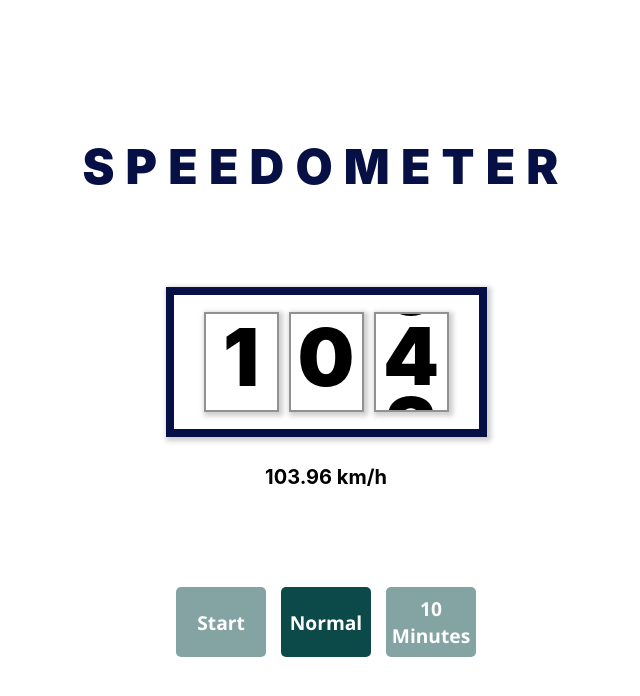
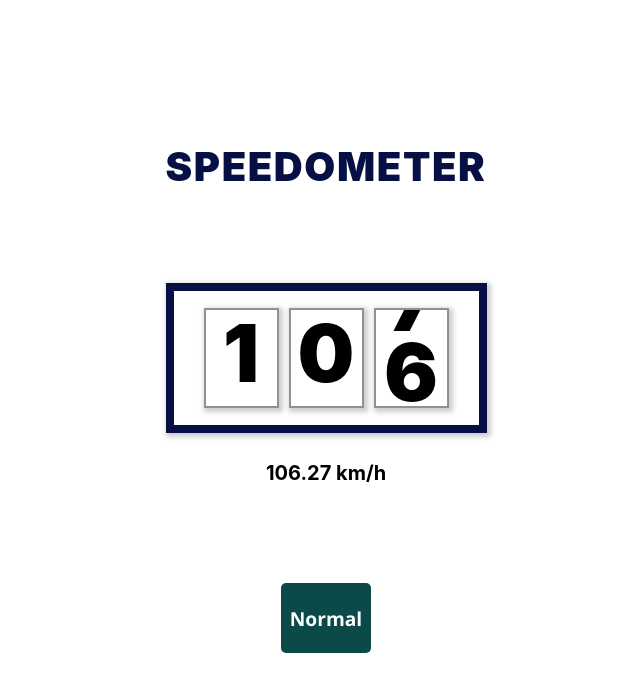
Before and after one commit to Alex-B012/speedometer_prototype, a React (Create React App) app: page / in a window 1280 px wide. Shown: the top 696 px of the page, without its empty margins (314-954 px from the left). Built offline with nearby package versions, Linux system fonts and the light colour scheme.

Commit message:
Speed btn - completed

```diff
--- a/src/pages/Home/Btns/Btns.tsx
+++ b/src/pages/Home/Btns/Btns.tsx
@@ -1,11 +1,33 @@
+import { useState } from "react";
 import "./btns.scss"
 
-function Btns() {
+interface BtnsProps {
+   data: {
+      displaySpeed: number;
+      setDisplaySpeed: (value: number) => void;
+   };
+}
+
+function Btns({ data }: BtnsProps) {
+   const [speedName, setSpeedName] = useState("Normal");
+   const handleSpeed = () => {
+      if (data.displaySpeed === 0) {
+         setSpeedName("Normal");
+         data.setDisplaySpeed(1);
+      } else if (data.displaySpeed === 1) {
+         setSpeedName("Fast");
+         data.setDisplaySpeed(2);
+      } else {
+         setSpeedName("Slow");
+         data.setDisplaySpeed(0);
+      }
+   }
+
    return (
       <div className="btns">
-         <button className="btns__btn disabled" disabled >Start</button>
-         <button className="btns__btn">Normal</button>
-         <button className="btns__btn disabled" disabled >10 Minutes</button>
+         {/* <button className="btns__btn disabled" disabled >Start</button> */}
+         <button className="btns__btn" onClick={handleSpeed}>{speedName}</button>
+         {/* <button className="btns__btn disabled" disabled >10 Minutes</button> */}
       </div>
    )
 }
--- a/src/pages/Home/Btns/btns.scss
+++ b/src/pages/Home/Btns/btns.scss
@@ -4,7 +4,7 @@
   width: 300px;
   height: fit-content;
   display: flex;
-  justify-content: space-between;
+  justify-content: center;
   align-items: center;
   padding: 70px 0 0;
   &__btn {
@@ -12,11 +12,16 @@
     width: 90px;
     font-weight: 700;
     font-size: 1.2rem;
+    margin-right: 10px;
     border-radius: 5px;
     border: none;
     color: white;
     background-color: rgb(12, 73, 73);
     transition: all 2s ease;
+
+    &:last-child {
+      margin-right: 0;
+    }
     &:hover {
       cursor: pointer;
       box-shadow: $box-shadow;
--- a/src/pages/Home/Home.tsx
+++ b/src/pages/Home/Home.tsx
@@ -6,12 +6,20 @@ import { useState } from "react";
 
 function Home() {
    const [speed, setSpeed] = useState(103.99);
+   const [displaySpeed, setDisplaySpeed] = useState(1);
    return (
       <div className="home">
          <h1 className="home__title">Speedometer</h1>
-         <Speedometer data={{ speed: speed, setSpeed: setSpeed }} />
+         <Speedometer data={{
+            speed: speed,
+            setSpeed: setSpeed,
+            displaySpeed: displaySpeed,
+         }} />
          <Speed speed={speed} />
-         <Btns />
+         <Btns data={{
+            displaySpeed: displaySpeed,
+            setDisplaySpeed: setDisplaySpeed
+         }} />
       </div>
    )
 }
--- a/src/pages/Home/Speedometer/Speedometer.tsx
+++ b/src/pages/Home/Speedometer/Speedometer.tsx
@@ -1,11 +1,12 @@
-import { useEffect, useState } from "react";
-import "./speedometer.scss"
+import { useEffect, useState, useMemo } from "react";
+import "./speedometer.scss";
 import { setInputData } from "../../../utils/utils";
 
 interface SpeedometerProps {
    data: {
       speed: number;
       setSpeed: (value: number) => void;
+      displaySpeed: number;
    };
 }
 
@@ -13,36 +14,51 @@ function Speedometer({ data }: SpeedometerProps) {
    const height = 70;
    const [input, setInput] = useState(setInputData(data.speed, height));
    const [index, setIndex] = useState(0);
+   const [displaySpeedValue, setDisplaySpeedValue] = useState(500);
 
-   useEffect(() => {
-      const array = [
+   const array = useMemo(() => [
       103.54, 103.75, 103.96, 104.17, 104.38, 104.59, 104.8, 105.01, 105.22, 105.43,
       105.64, 105.85, 106.06, 106.27, 106.48, 106.69, 106.9, 107.11, 107.32, 107.53,
       107.74, 107.95, 108.16, 108.37, 108.58, 108.79, 109.0, 109.21, 109.42, 109.63,
       109.84, 109.52, 109.2, 108.88, 108.56, 108.24, 107.92, 107.6, 107.28, 106.96,
       106.64, 106.32, 106.0, 105.68, 105.36, 105.04, 104.72, 104.4, 104.08, 103.76,
       103.44, 103.12, 102.8, 102.48, 102.16, 101.84, 101.52, 101.2, 100.88, 100.56,
-         100.34
-      ];
+      100.34, 100.42, 100.59, 100.76, 100.93, 101.10, 101.27, 101.44, 101.81, 102.0,
+      102.17, 102.34, 102.51, 102.68, 102.85, 103.02, 103.19, 103.36
+   ], []);
 
+   if (index === -1) console.log(index);
+
+   useEffect(() => {
       const updateInput = () => {
          setIndex((prevIndex) => {
             const nextIndex = (prevIndex + 1) % array.length;
-            setInput(setInputData(array[nextIndex], height));
-            data.setSpeed(array[nextIndex]);
-            console.log(index);
             return nextIndex;
          });
       };
 
-      const intervalId = setInterval(updateInput, 2000);
+      const intervalId = setInterval(updateInput, displaySpeedValue);
 
       return () => {
          clearInterval(intervalId);
       };
-   }, [height, index, data])
+   }, [displaySpeedValue, array]);
 
+   useEffect(() => {
+      const nextInput = setInputData(array[index], height);
+      setInput(nextInput);
+      data.setSpeed(array[index]);
+   }, [index, data, height, array]);
 
+   useEffect(() => {
+      if (data.displaySpeed === 0) {
+         setDisplaySpeedValue(1500);
+      } else if (data.displaySpeed === 1) {
+         setDisplaySpeedValue(400);
+      } else {
+         setDisplaySpeedValue(250);
+      }
+   }, [data.displaySpeed]);
 
    return (
       <div className="speedometer">
@@ -57,9 +73,8 @@ function Speedometer({ data }: SpeedometerProps) {
                <div className="speedometer__number">{input.input3.prev_2}</div>
             </div>
          </div>
-
       </div>
-   )
+   );
 }
 
-export default Speedometer
+export default Speedometer;
--- a/src/pages/Home/Speedometer/speedometer.scss
+++ b/src/pages/Home/Speedometer/speedometer.scss
@@ -8,6 +8,7 @@
   border: $speedometer-border;
   padding: 45px 25px;
   box-shadow: $box-shadow;
+  scale: 0.9;
   &__placeholder {
     width: 75px;
     height: 100px;
@@ -37,3 +38,9 @@
     align-items: center;
   }
 }
+
+@media screen and (min-width: 380px) {
+  .speedometer {
+    scale: 1;
+  }
+}
--- a/src/pages/Home/home.scss
+++ b/src/pages/Home/home.scss
@@ -7,11 +7,11 @@
   justify-content: center;
   align-items: center;
   &__title {
-    font-size: 3rem;
+    font-size: 2.5rem;
     font-weight: 900;
     margin-bottom: 6rem;
     text-transform: uppercase;
     color: $main-color;
-    letter-spacing: 0.7rem;
+    letter-spacing: 0.1rem;
   }
 }
--- a/src/utils/utils.ts
+++ b/src/utils/utils.ts
@@ -8,7 +8,6 @@ function calcPosition(value: number, height: number) {
 }
 
 function setNextValue(value: number) {
-   console.log(" value:", value);
    let result;
    if (value > 9) {
       result = value - 10;
@@ -17,7 +16,7 @@ function setNextValue(value: number) {
    } else {
       result = value;
    }
-   console.log(" result:", result);
+
    return result;
 }
 
```
Lines whose indentation alone changed are shown as unchanged.
